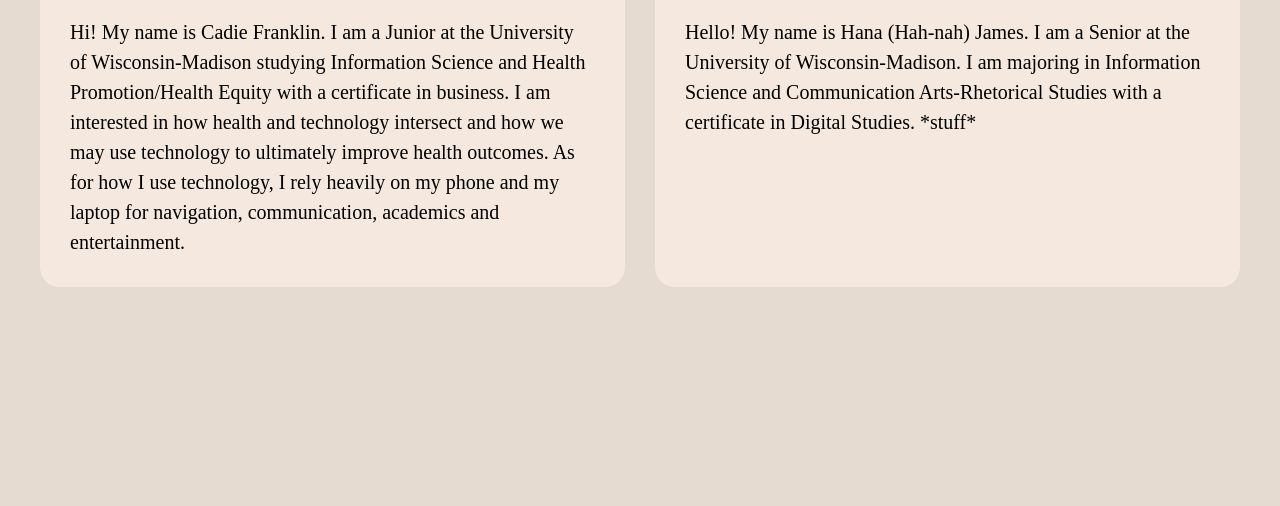
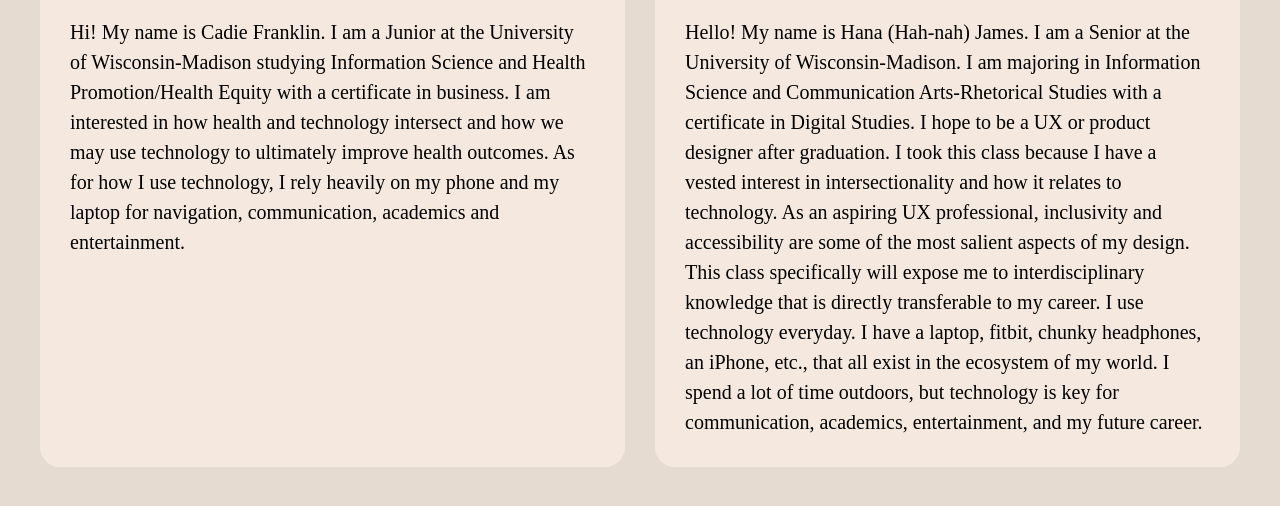
Before and after one commit to yaldera-svg/Code-Power-Master-Host, a plain HTML site: page about.html in a window 1280 px wide. Shown: the part 258-764 px from the top of the page. Drawn offline with Linux system fonts and the light colour scheme.

Commit message:
Revise about section for Hana James
Updated personal introduction for Hana James with career aspirations and technology usage.

```diff
--- a/about.html
+++ b/about.html
@@ -36,7 +36,12 @@
             <h2>Hana James</h2>
             <p>Hello! My name is Hana (Hah-nah) James. I am a Senior at the University of Wisconsin-Madison.
                     I am majoring in Information Science and Communication Arts-Rhetorical Studies with a certificate in Digital Studies.
-                    *stuff*
+                    I hope to be a UX or product designer after graduation.
+                    I took this class because I have a vested interest in intersectionality and how it relates to technology.
+                    As an aspiring UX professional, inclusivity and accessibility are some of the most salient aspects of my design.
+                    This class specifically will expose me to interdisciplinary knowledge that is directly transferable to my career.
+                    I use technology everyday. I have a laptop, fitbit, chunky headphones, an iPhone, etc., that all exist in the ecosystem of my world.
+                    I spend a lot of time outdoors, but technology is key for communication, academics, entertainment, and my future career.
             </p>
         </div>
 </main>
```
